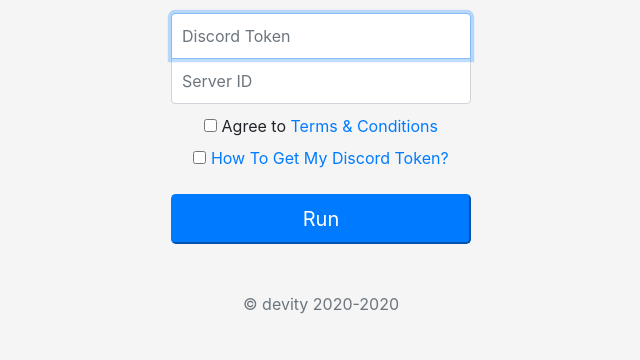
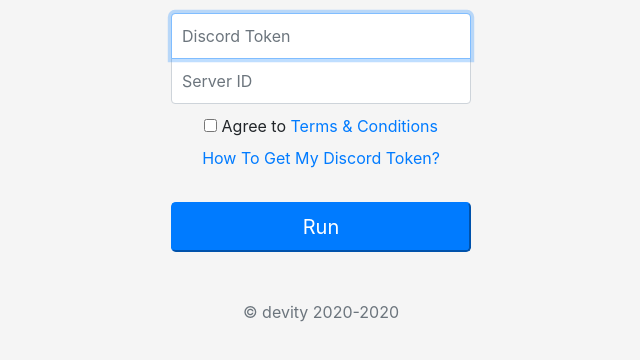
Before and after one commit to devvity/clowncordclient, a plain HTML site: page index.html in a window 1280 px wide. Shown: the part 188-548 px from the top of the page, without its empty margins (319-959 px from the left). Drawn offline with nearby package versions, Linux system fonts and the light colour scheme.

Commit message:
Update index.html

```diff
--- a/index.html
+++ b/index.html
@@ -106,7 +106,7 @@
       <input id = "glockak" type="checkbox" value="remember-me"> Agree to <a href="https://discord.com/"> Terms & Conditions</a>
     </label>
      <label>
-      <input id = "XD" type="checkbox" value="remember-me">  <a href="https://www.youtube.com/watch?v=tI1lzqzLQCs"> How To Get My Discord Token?</a>
+      <label id = "XD" type="label" value="">  <a href="https://www.youtube.com/watch?v=tI1lzqzLQCs"> How To Get My Discord Token?</a>
     </label>
   </div>
   <button class="btn2 btn-lg btn-primary btn-block" onclick="return sayHello()" type="submit">Run</button>
```
